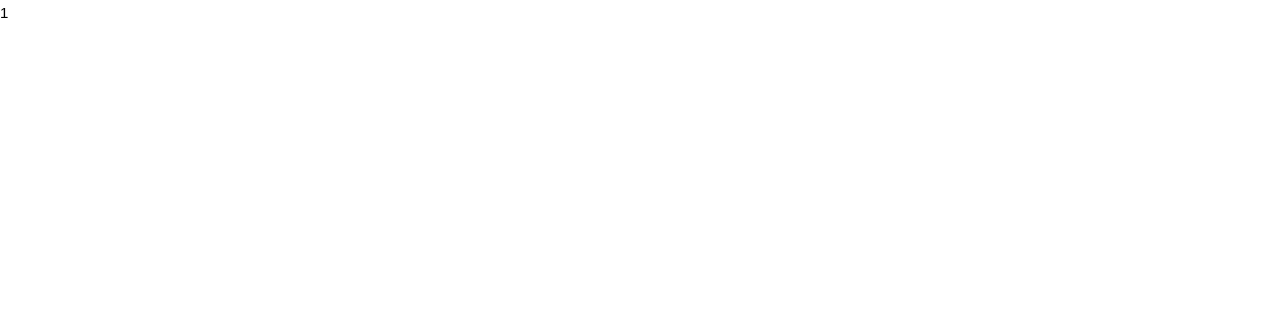
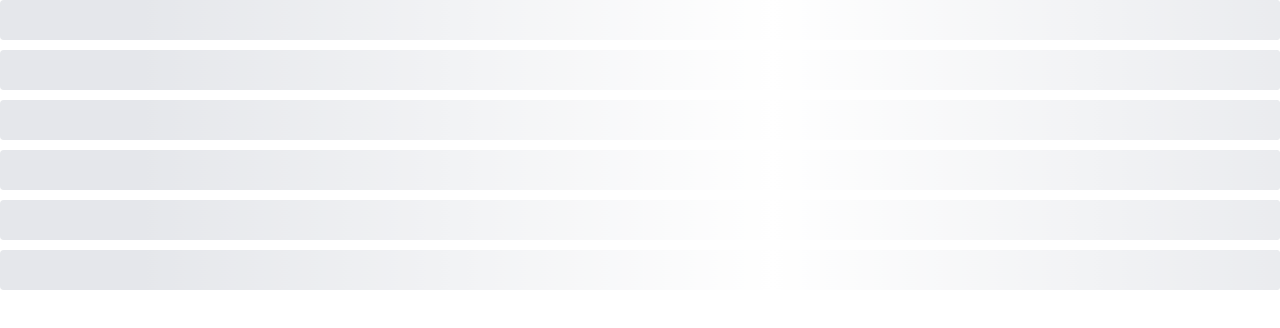
Before and after one commit to adenugbamichael/media, a React (Vite) app: page / in a window 1280 px wide. Shown: the top 328 px of the page. Built offline with nearby package versions, Linux system fonts and the light colour scheme; data requests are answered from the project's data file; a web font is replaced by a local one.

Commit message:
Adding skeleton loader

```diff
--- /dev/null
+++ b/src/components/Skeleton.jsx
@@ -0,0 +1,36 @@
+import classNames from "classnames"
+
+function Skeleton({ times, className }) {
+  const outerClassNames = classNames(
+    "relative",
+    "overflow-hidden",
+    "bg-gray-200",
+    "rounded",
+    "mb-2.5",
+    className
+  )
+  const innerClassNames = classNames(
+    "animate-shimmer",
+    "absolute",
+    "inset-0",
+    "-translate-x-full",
+    "bg-gradient-to-r",
+    "from-gray-200",
+    "via-white",
+    "to-gray-200"
+  )
+
+  const boxes = Array(times)
+    .fill(0)
+    .map((_, i) => {
+      return (
+        <div key={i} className={outerClassNames}>
+          <div className={innerClassNames} />
+        </div>
+      )
+    })
+
+  return boxes
+}
+
+export default Skeleton
--- a/src/components/UsersList.jsx
+++ b/src/components/UsersList.jsx
@@ -1,6 +1,7 @@
 import { useEffect } from "react"
 import { useDispatch, useSelector } from "react-redux"
 import { fetchUsers } from "../store"
+import Skeleton from "./Skeleton"
 
 export default function UsersList() {
   const dispatch = useDispatch()
@@ -13,7 +14,7 @@
   }, [dispatch])
 
   if (isLoading) {
-    return <div>Loading...</div>
+    return <Skeleton times={6} className='h-10 w-full' />
   }
 
   if (error) {
--- a/src/store/thunks/fetchUsers.jsx
+++ b/src/store/thunks/fetchUsers.jsx
@@ -4,7 +4,17 @@
 const fetchUsers = createAsyncThunk("users/fetch", async () => {
   const response = await axios.get("http://localhost:3005/users")
 
+  // DEV ONLY!!!
+  await pause(10000)
+
   return response.data
 })
 
+// DEV ONLY!!!
+const pause = (duration) => {
+  return new Promise((resolve) => {
+    setTimeout(resolve, duration)
+  })
+}
+
 export { fetchUsers }
--- a/tailwind.config.js
+++ b/tailwind.config.js
@@ -2,7 +2,16 @@
 export default {
   content: ["./index.html", "./src/**/*.{js,ts,jsx,tsx}"],
   theme: {
-    extend: {},
+    extend: {
+      keyframes: {
+        shimmer: {
+          "100%": { transform: "translateX(100%)" },
+        },
+      },
+      animation: {
+        shimmer: "shimmer 1.5s infinite",
+      },
+    },
   },
   plugins: [],
 }
```
